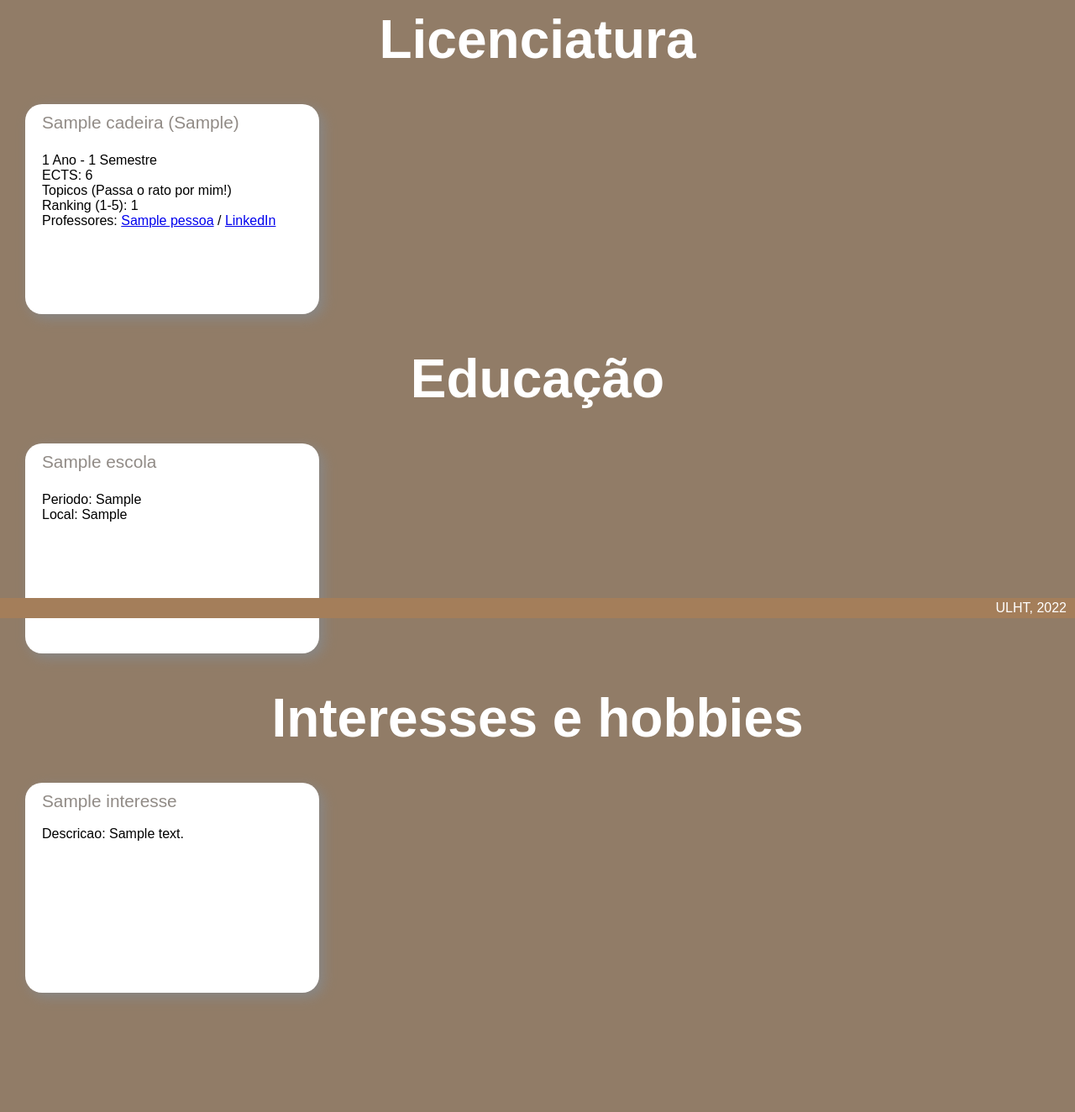
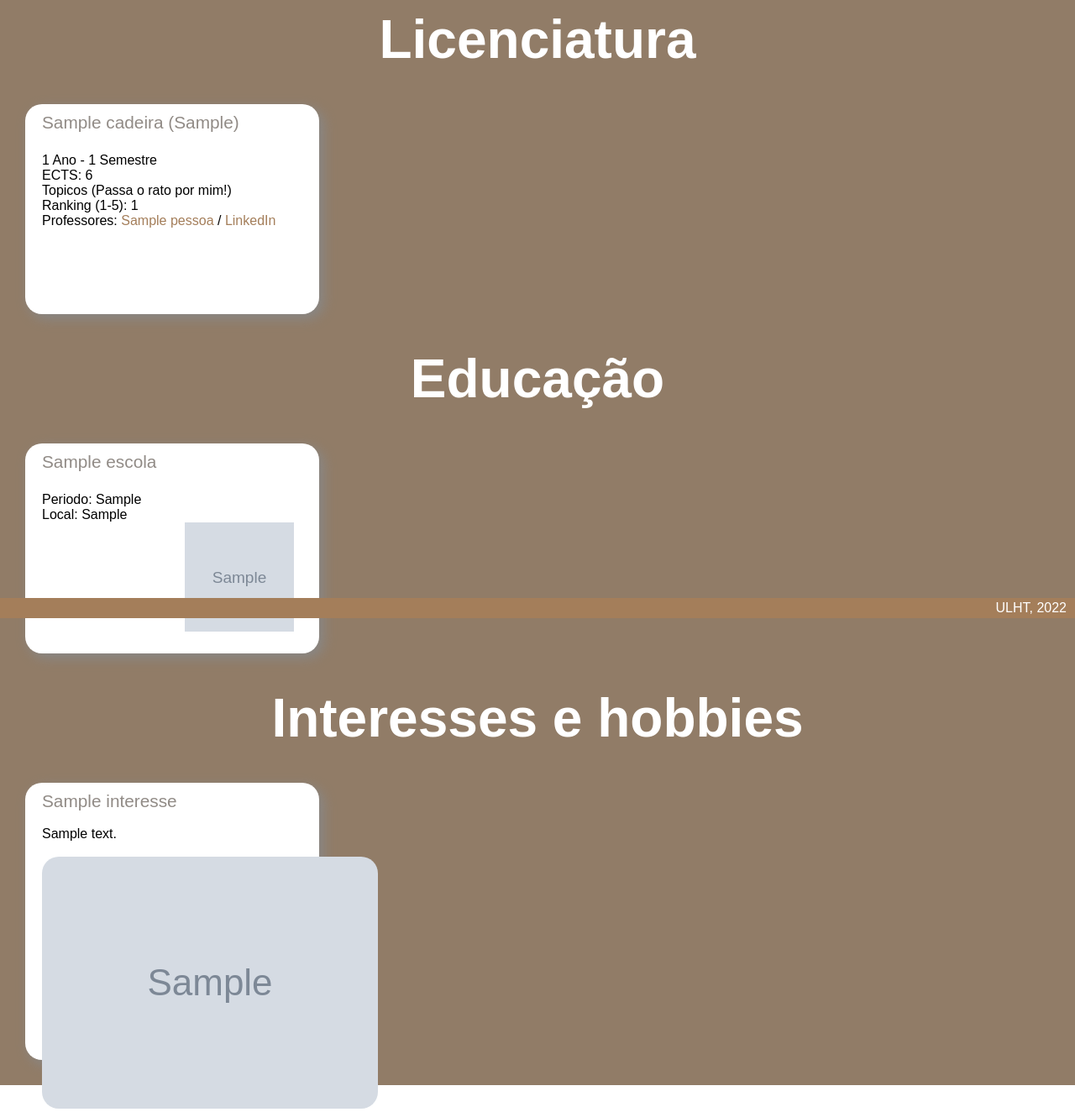
Before and after one commit to rbnvsilva/portfolio-22003218, a Django app: page /sobre_mim in a window 1280 px wide. Shown: the part 64-1388 px from the top of the page at 84% size. Before the commit the page ends 1253 px from the top, so only its background shows below. Run offline with Django 4.2, Linux system fonts and the light colour scheme; tables that the repository leaves empty hold one stand-in row (values such as "Sample post"); grey boxes marked "Sample" are stand-in pictures; parts of the project's set-up code (start-up, migrations or seed data) failed here and were passed over.

Commit message:
conlusao da pagina sobre mim

```diff
--- a/config/urls.py
+++ b/config/urls.py
@@ -15,8 +15,12 @@ Including another URLconf
 """
 from django.contrib import admin
 from django.urls import path, include
+from django.conf import settings
+from django.conf.urls.static import static
 
 urlpatterns = [
     path('admin/', admin.site.urls),
     path('', include('portfolio.urls')),
 ]
+
+urlpatterns += static(settings.MEDIA_URL, document_root=settings.MEDIA_ROOT)
--- a/portfolio/models.py
+++ b/portfolio/models.py
@@ -45,6 +45,8 @@ class Escola(models.Model):
     nome = models.CharField(max_length=50)
     periodo = models.CharField(max_length=50)
     local = models.CharField(max_length=200)
+    image = models.FileField(upload_to="uploads/")
+    link = models.CharField(max_length=300)
 
     def __str__(self):
         return self.nome
@@ -52,6 +54,7 @@ class Escola(models.Model):
 class Interesse(models.Model):
     nome = models.CharField(max_length=50)
     descricao = models.TextField(max_length=500)
+    image = models.FileField(upload_to="uploads/")
 
     def __str__(self):
         return self.nome
--- a/portfolio/static/portfolio/css/estilos.css
+++ b/portfolio/static/portfolio/css/estilos.css
@@ -125,6 +125,26 @@ footer {
   text-decoration: none;
 }
 
+.link-pessoa:link {
+  color: #A47E5A;
+  text-decoration: none;
+}
+
+.link-pessoa:visited {
+  color: #A47E5A;
+  text-decoration: none;
+}
+
+.link-pessoa:hover {
+  color: #A47E5A;
+  text-decoration: none;
+}
+
+.link-pessoa:active {
+  color: #A47E5A;
+  text-decoration: none;
+}
+
 .dropdown {
   display: inline-block;
 }
@@ -185,6 +205,13 @@ footer {
   text-decoration: none;
 }
 
+.img-escola {
+  position: relative;
+  left: 170px;
+  width: 130px;
+  height: 130px;
+}
+
 .interesses {
   display: flex;
   flex-flow: row wrap;
@@ -194,12 +221,16 @@ footer {
 
 .interesse {
   background-color: white;
-  height: 250px;
+  height: 330px;
   width: 350px;
   border-radius: 20px;
   box-shadow: 5px 5px 15px #888888;
   padding: 10px 20px;
   margin: 10px;
+}
+
+.img-interesse {
+  border-radius: 20px;
 }
 
 .tit-interesse {
--- a/portfolio/templates/portfolio/sobre_mim.html
+++ b/portfolio/templates/portfolio/sobre_mim.html
@@ -19,7 +19,7 @@
             </div>
             <p>Ranking (1-5): {{cadeira.ranking}}</p>
             <p>Professores: {% for professor in cadeira.professores.all %}
-                <a href="{{professor.link1}}">{{professor.nome}}</a> / <a href="{{professor.link2}}">LinkedIn</a> <br>{% endfor %}
+                <a class="link-pessoa" href="{{professor.link1}}">{{professor.nome}}</a> / <a class="link-pessoa" href="{{professor.link2}}">LinkedIn</a> <br>{% endfor %}
             </p>
         </div>
         {% endfor %}
@@ -28,12 +28,13 @@
     <div class="escolas">
         {% for escola in escolas %}
         <div class="escola">
-            <a class="tit-escola" href="https://sites.google.com/aeaquaalba.pt/ae-aqua-alba-agualva-sintra/in%C3%ADcio?authuser=0">
+            <a class="tit-escola" href="{{escola.link}}">
                 <p>{{escola.nome}}</p>
             </a>
             <br>
             <p>Periodo: {{escola.periodo}}</p>
             <p>Local: {{escola.local}}</p>
+            <p><img class="img-escola" src="{{escola.image.url}}"></p>
         </div>
         {% endfor %}
     </div>
@@ -43,7 +44,9 @@
         <div class="interesse">
             <p class="tit-interesse"> {{interesse.nome}}</p>
             <br>
-            <p>Descricao: {{interesse.descricao}}</p>
+            <p>{{interesse.descricao}}</p>
+            <br>
+            <p><img class="img-interesse" src="{{interesse.image.url}}"></p>
         </div>
         {% endfor %}
     </div>
```
Also changed, not shown: config/settings.py (+7 -8 lines), portfolio/migrations/0008_escola_link.py (added), portfolio/migrations/0009_escola_image.py (added), portfolio/migrations/0010_remove_escola_image.py (added), portfolio/migrations/0011_escola_image.py (added), portfolio/migrations/0012_interesse_image.py (added).
